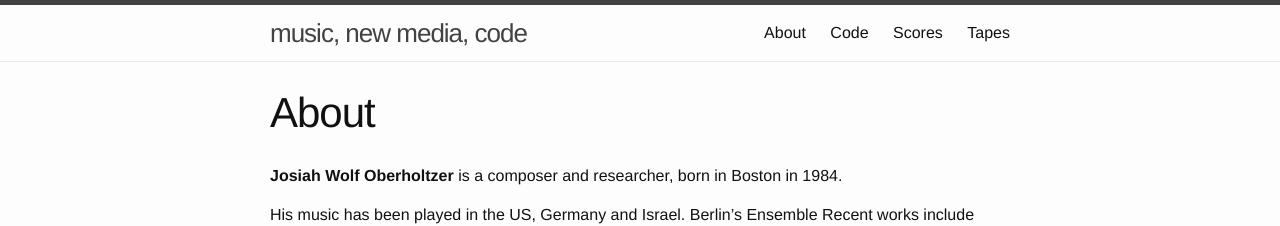
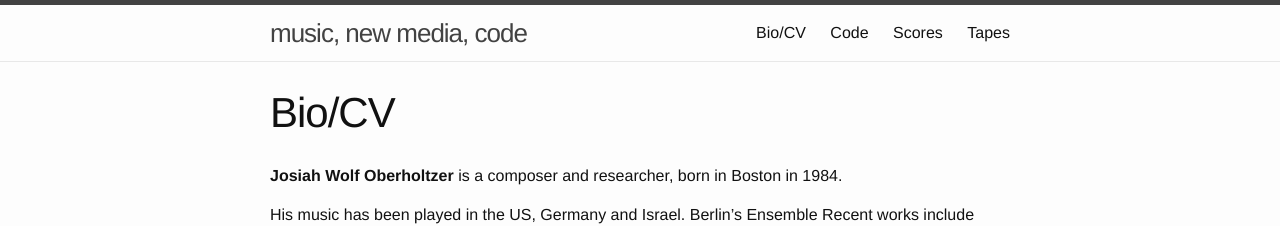
Before and after one commit to josiah-wolf-oberholtzer/josiah-wolf-oberholtzer.github.io, a Jekyll site: the page built from bio.md, in a window 1280 px wide. Shown: the top 226 px of the page. Built offline with Jekyll 4.4.1, drawn with Linux system fonts in a browser that asks for light colours.

Commit message:
Renamed About to Bio/CV.

```diff
--- a/about.md
+++ b/bio.md
@@ -1,6 +1,6 @@
 ---
 layout: page
-title: About
+title: Bio/CV
 permalink: /about/
 ---
 
```
